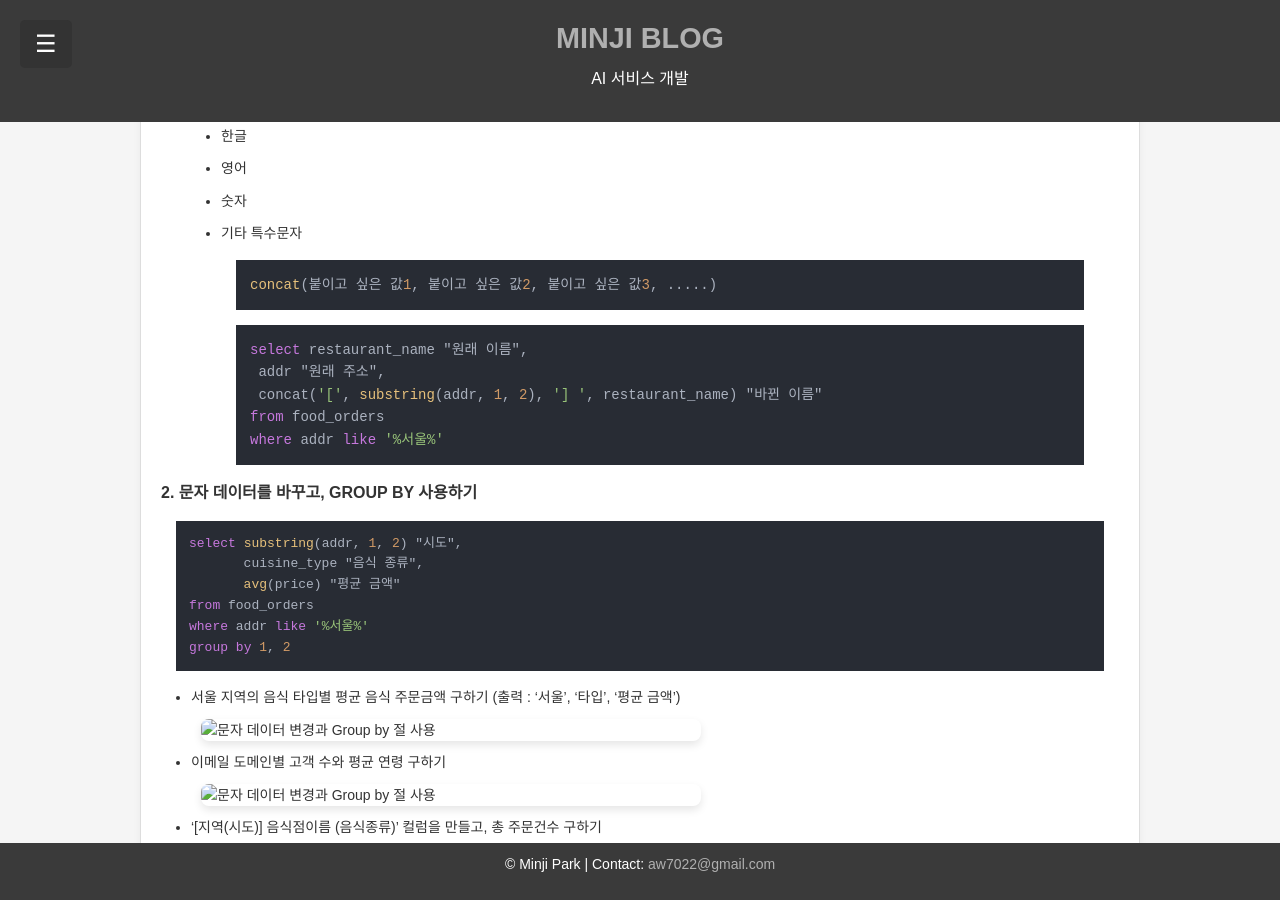
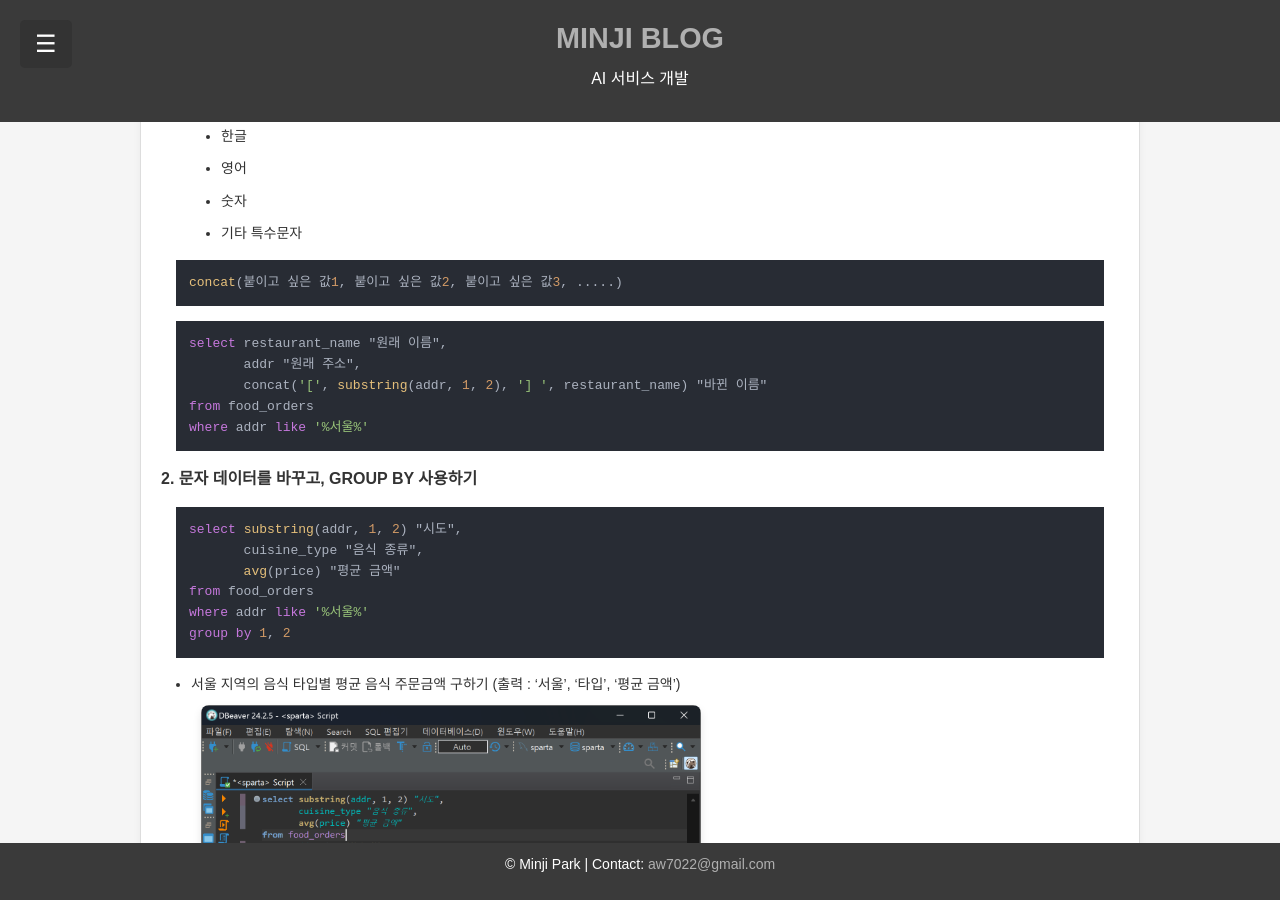
Before and after one commit to Mminzy22/Blog, a Jekyll site: the page built from _posts/SQL/2024-11-20-SQL04.md, in a window 1280 px wide and 900 px high, scrolled down 696 px. Built offline with Jekyll 4.4.1, drawn with Linux system fonts in a browser that asks for light colours; nearby versions of some CDN libraries; comment, search, counter and statistics services are not loaded.

Commit message:
Update 2024-11-20-SQL04.md

````diff
--- a/_posts/SQL/2024-11-20-SQL04.md
+++ b/_posts/SQL/2024-11-20-SQL04.md
@@ -38,6 +38,7 @@ where addr like '%서울특별시%'
     - 영어
     - 숫자
     - 기타 특수문자
+
 ```sql
 concat(붙이고 싶은 값1, 붙이고 싶은 값2, 붙이고 싶은 값3, .....)
 ```
@@ -59,11 +60,11 @@ where addr like '%서울%'
 group by 1, 2
 ```
 - 서울 지역의 음식 타입별 평균 음식 주문금액 구하기 (출력 : ‘서울’, ‘타입’, ‘평균 금액’)
-<img src="https://mminzy22.github.io/mjp-data/assets/images/2024-11-20_groupBy01.png" alt="문자 데이터 변경과 Group by 절 사용" width="500px">
+<img src="https://mminzy22.github.io/Blog/assets/images/2024-11-20_groupBy01.png" alt="문자 데이터 변경과 Group by 절 사용" width="500px">
 - 이메일 도메인별 고객 수와 평균 연령 구하기
-<img src="https://mminzy22.github.io/mjp-data/assets/images/2024-11-20_groupBy02.png" alt="문자 데이터 변경과 Group by 절 사용" width="500px">
+<img src="https://mminzy22.github.io/Blog/assets/images/2024-11-20_groupBy02.png" alt="문자 데이터 변경과 Group by 절 사용" width="500px">
 -  ‘[지역(시도)] 음식점이름 (음식종류)’ 컬럼을 만들고, 총 주문건수 구하기
-<img src="https://mminzy22.github.io/mjp-data/assets/images/2024-11-20_groupBy03.png" alt="문자 데이터 변경과 Group by 절 사용" width="500px">
+<img src="https://mminzy22.github.io/Blog/assets/images/2024-11-20_groupBy03.png" alt="문자 데이터 변경과 Group by 절 사용" width="500px">
 
 #### 3. 조건에 따라 포맷을 다르게 변경해야한다면 (IF, CASE)
 **조건에 따라 다른 방법을 적용하고 싶을 때 - If 문 기초**
````
